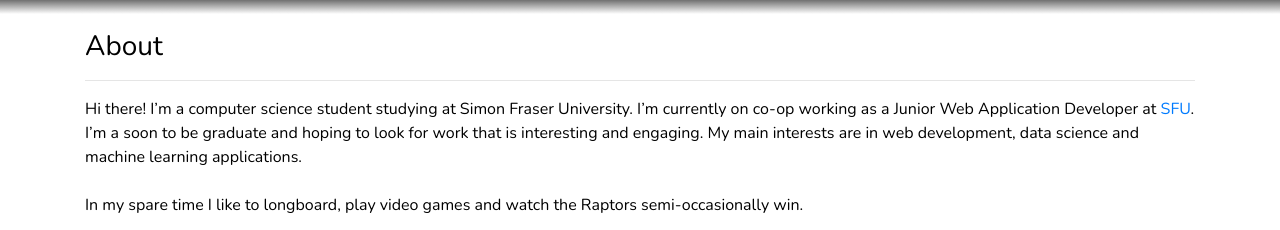
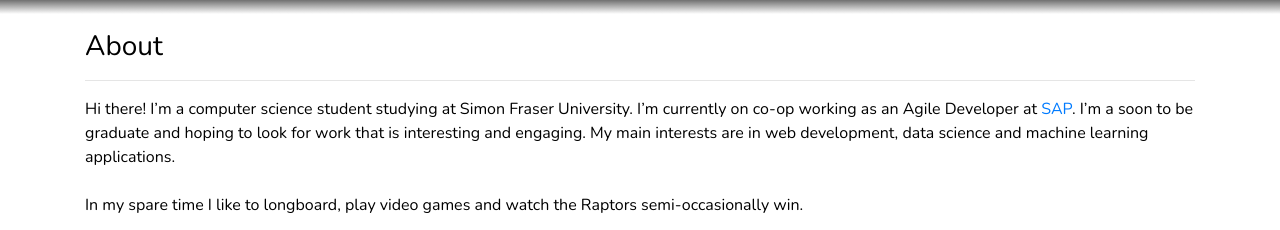
Before and after one commit to bvtrinh/bvtrinh.github.io, a Gatsby site: page / in a window 1280 px wide. Shown: the part 689-919 px from the top of the page. Built offline with nearby package versions, Linux system fonts and the light colour scheme; Gatsby itself is replaced by a stand-in of ours.

Commit message:
docs: update resume and new coop

```diff
--- a/src/pages/index.tsx
+++ b/src/pages/index.tsx
@@ -8,9 +8,9 @@ import { ProjectList } from "../components/project/ProjectList";
 const AboutInfo = () => (
   <p>
     Hi there! I’m a computer science student studying at Simon Fraser University. I’m currently on
-    co-op working as a Junior Web Application Developer at{" "}
-    <a target="_blank" href="https://www.sfu.ca/">
-      SFU
+    co-op working as an Agile Developer at{" "}
+    <a target="_blank" href="https://www.sap.com/canada/">
+      SAP
     </a>
     . I’m a soon to be graduate and hoping to look for work that is interesting and engaging. My
     main interests are in web development, data science and machine learning applications.
```
Also changed, not shown: 1 other file.
